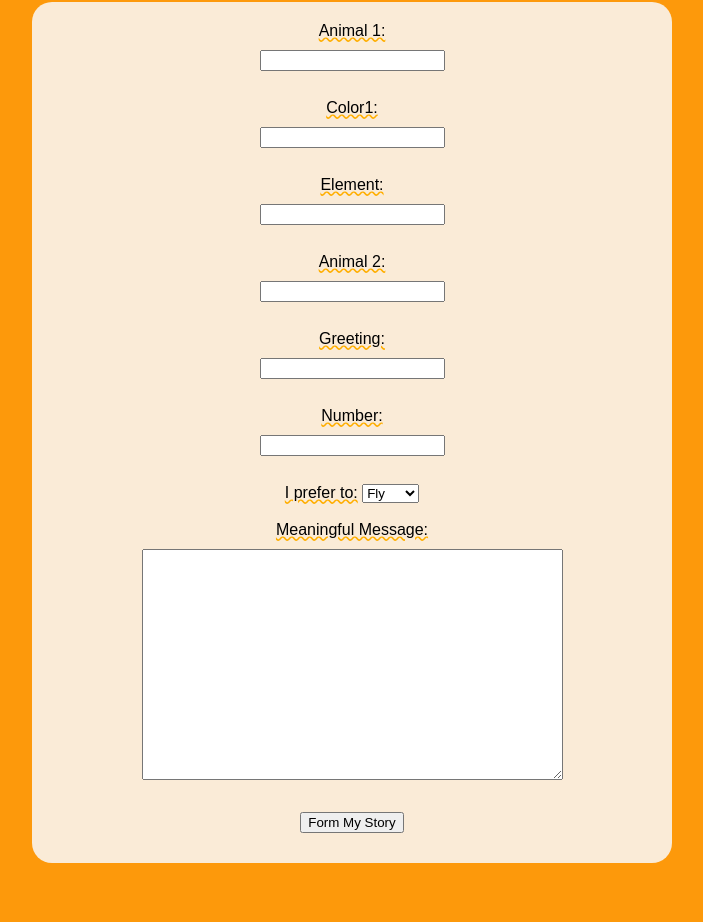
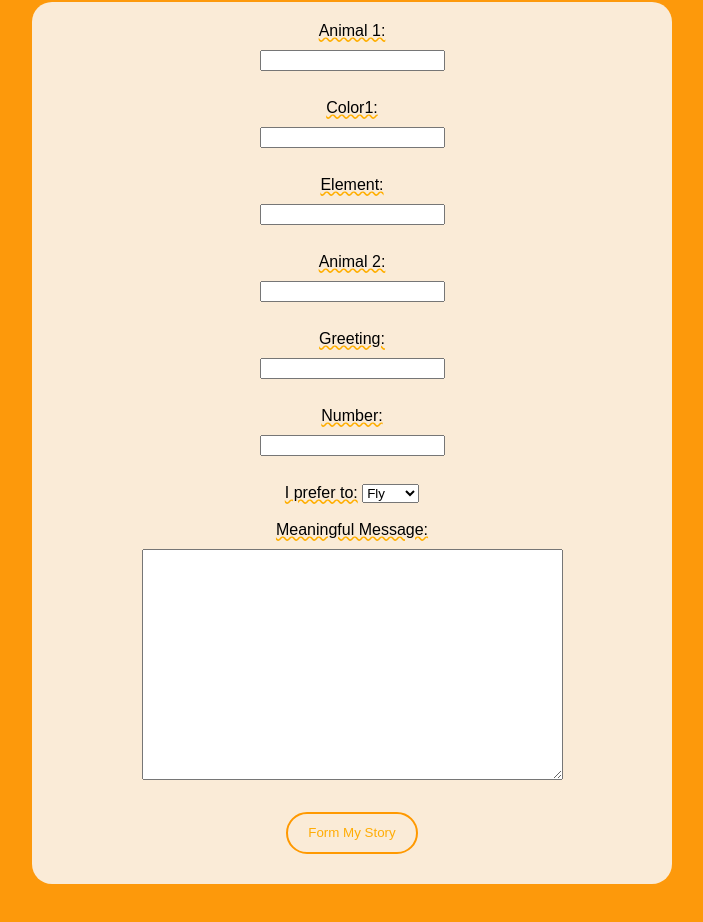
Before and after one commit to Pinotas/Form, a plain HTML site: page index.html in a window 1280 px wide. Shown: the part 136-1058 px from the top of the page, without its empty margins (288-991 px from the left). Drawn offline with Linux system fonts and the light colour scheme.

Commit message:
update style.css

```diff
--- a/index.html
+++ b/index.html
@@ -57,7 +57,12 @@
       ></textarea>
       <br />
       <br />
-      <input type="submit" value="Form My Story" onclick="getData()" />
+      <input
+        type="submit"
+        value="Form My Story"
+        onclick="getData()"
+        id="button"
+      />
     </form>
     <script>
       function getData() {
--- a/style.css
+++ b/style.css
@@ -45,3 +45,19 @@ input {
 textarea {
   margin-top: 10px;
 }
+
+#button {
+  appearance: none;
+  border: 0.2em solid #ff9900;
+  background: hsl(0 0 0/0);
+  padding: 0.85em 1.5em;
+  color: #ffac05;
+  border-radius: 2em;
+  transition: 1s;
+  &:hover,
+  &:focus,
+  &:active {
+    background: #e91e63;
+    color: #fff;
+  }
+}
```
